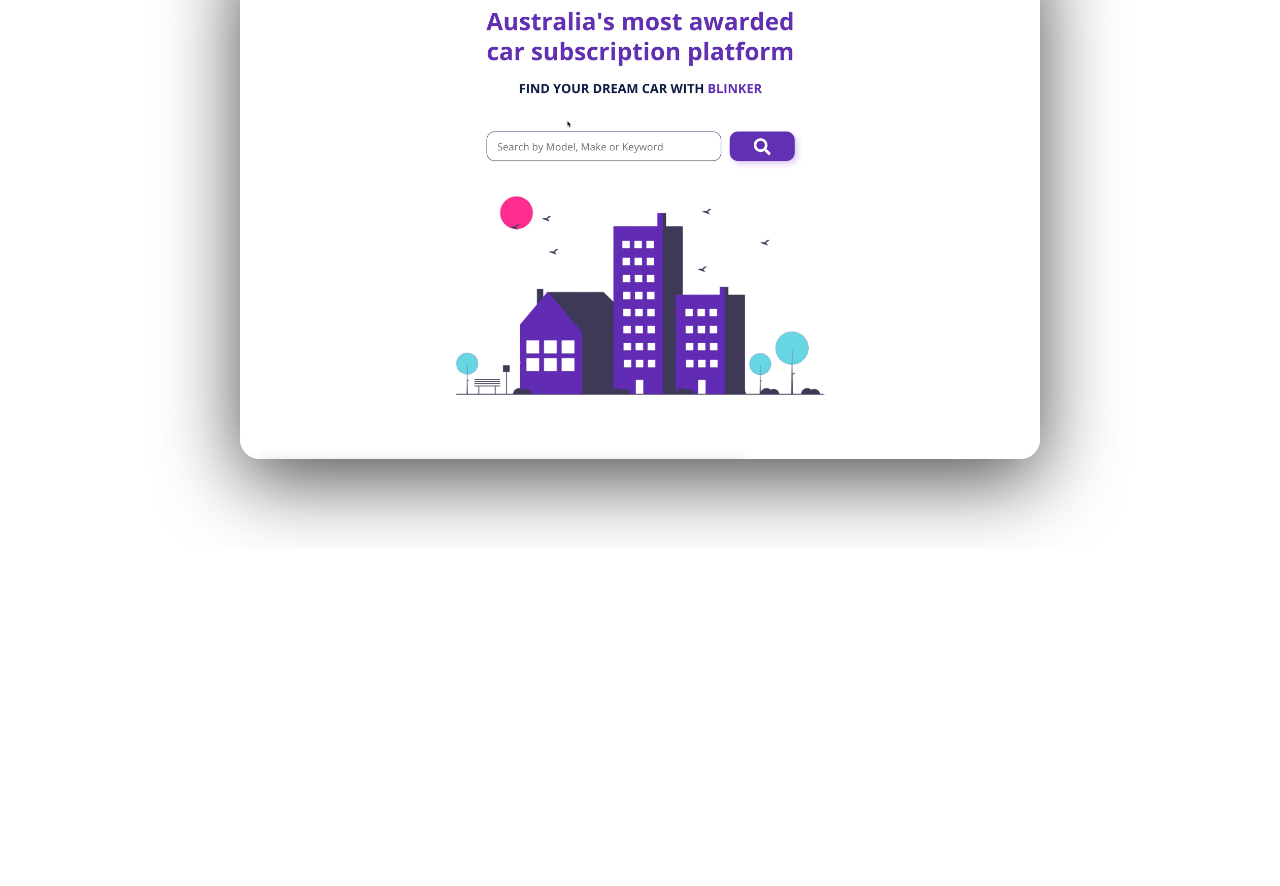
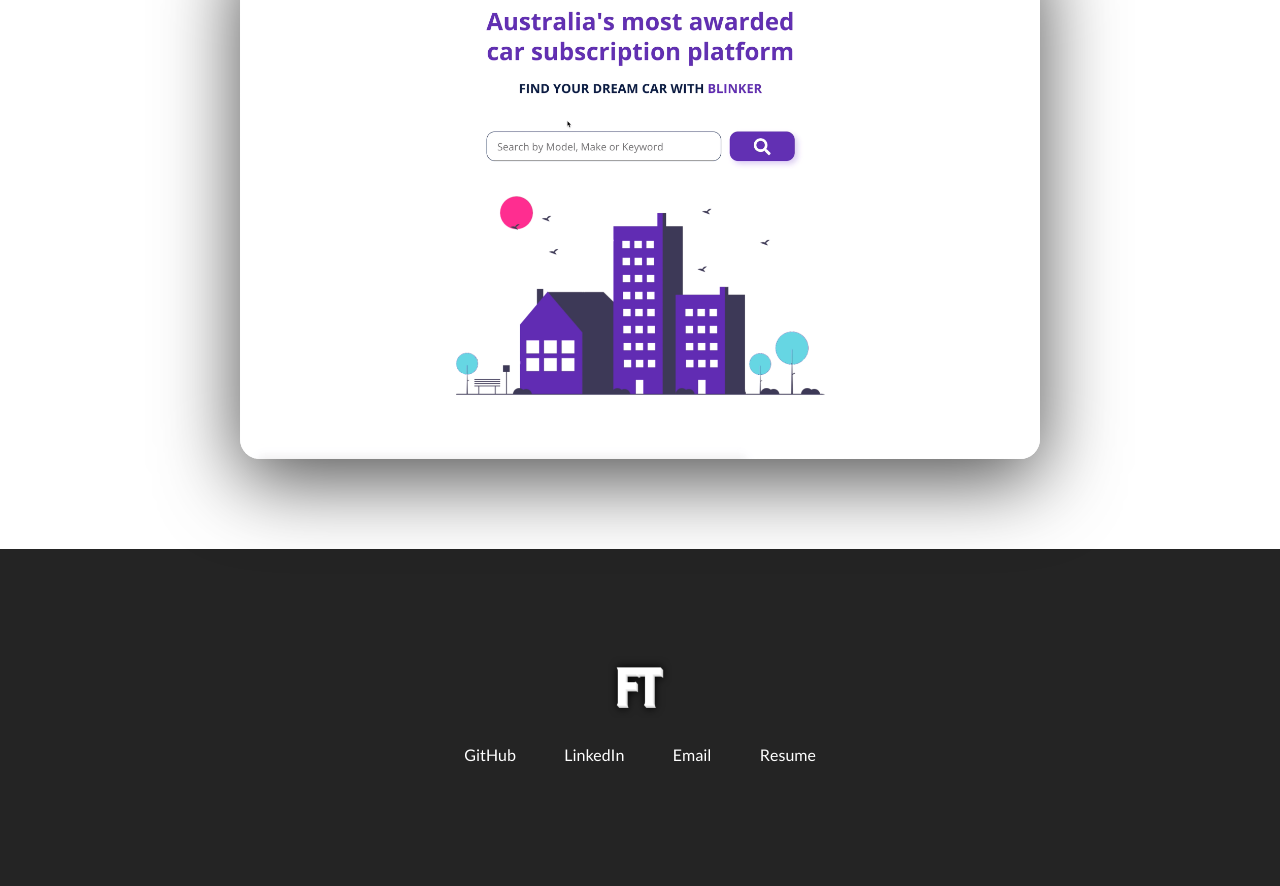
Before and after one commit to FilipTokar/Portfolio_website, a plain HTML site: page index.html in a window 1280 px wide. Shown: the part 2740-3626 px from the top of the page. Before the commit the page ends 3289 px from the top, so only its background shows below. Drawn offline with Linux system fonts and the light colour scheme.

Commit message:
adding footer

```diff
--- a/index.html
+++ b/index.html
@@ -224,7 +224,40 @@
           </ul>
         </div>
       </div>
-
     </section>
+    <footer>
+      <div class="row footer__row">
+        <a href="#" class="footer__anchor">
+          <figure class="footer__logo">
+            <img src="./assets/my_logo.png" class="footer__logo--image" alt="">
+          </figure>
+          <span class="footer__logo--popper">
+            <i class="fas fa-arrow-up" ></i>
+          </span>
+        </a>
+        <div class="footer__social--list">
+          <a href="" target="_blank" class="
+            footer__social--link
+            link__hover-effect
+            link__hofer-effect--white
+            ">GitHub</a>
+          <a href="" target="_blank" class="
+            footer__social--link
+            link__hover-effect
+            link__hofer-effect--white
+            ">LinkedIn</a>
+          <a href="mailto:filip.tokar@seznam.cz" target="_blank" class="
+            footer__social--link
+            link__hover-effect
+            link__hofer-effect--white
+            ">Email</a>
+          <a href="./assets/Example Resume.pdf" target="_blank" class="
+            footer__social--link
+            link__hover-effect
+            link__hofer-effect--white
+            ">Resume</a>
+        </div>
+      </div>
+    </footer>
   </body>
 </html>
--- a/styles.css
+++ b/styles.css
@@ -5,6 +5,10 @@
     padding: 0;
     margin: 0;
     box-sizing: border-box;
+}
+
+html {
+    scroll-behavior: smooth;
 }
 
 h1, h2, h3, h4, h5, h6, span {
@@ -19,6 +23,10 @@ h1 {
 p {
     line-height: 1.5;
     font-size: 16px;
+}
+
+a {
+    text-decoration: none;
 }
 
 li {
@@ -306,3 +314,57 @@ nav {
     text-align: left;
     color: white;
 }
+
+/* FOOTER */
+
+footer {
+    background-color:#242424 ;
+}
+
+
+.footer__social--list {
+    margin-bottom: 20px;
+    width: 100%;
+    display: flex;
+    justify-content: space-around;
+    max-width: 400px;
+}
+
+.footer__row {
+    padding: 8% 0;
+    display: flex;
+    flex-direction: column;
+    align-items: center;
+    justify-content: center;
+}
+
+.footer__logo--image {
+    width: 70px;
+    height: 70px;
+}
+
+.footer__logo--popper,
+.footer__social--link {
+    color: white;
+}
+
+.footer__logo--popper {
+    position: absolute;
+    right: 0;
+    top: 30px;
+    left: 20px;
+    font-weight: 700;
+    opacity: 0;
+    transition: all 300ms ease;
+}
+
+.footer__anchor {
+    position: relative;
+    margin-bottom: 20px
+}
+
+.footer__anchor:hover .footer__logo--popper {
+    transform: translateX(35px);
+    opacity: 1
+
+}
```
Also changed, not shown: assets/logo.svg (deleted), assets/my_logo.png (added).
